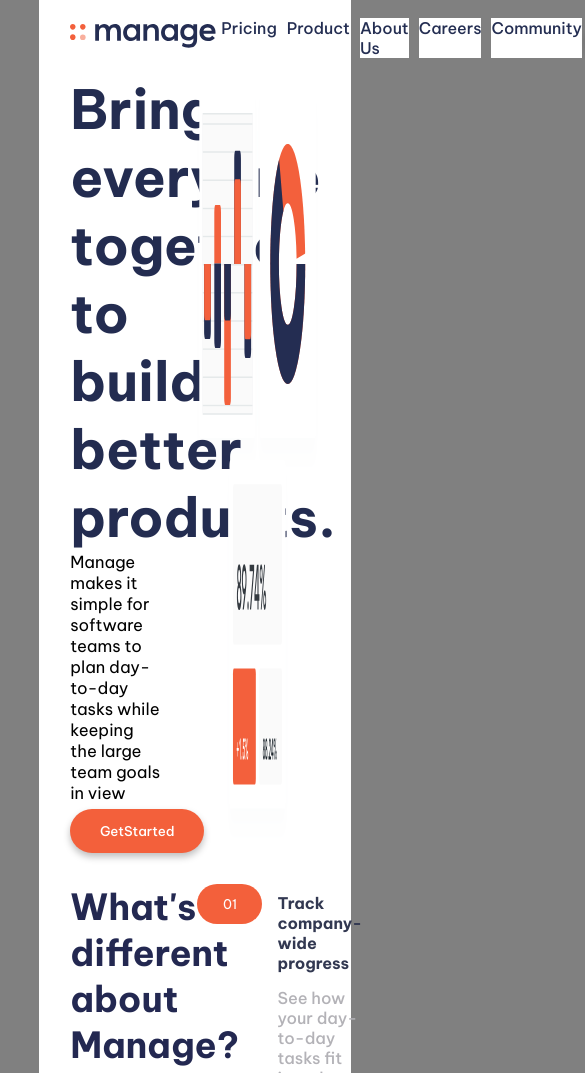
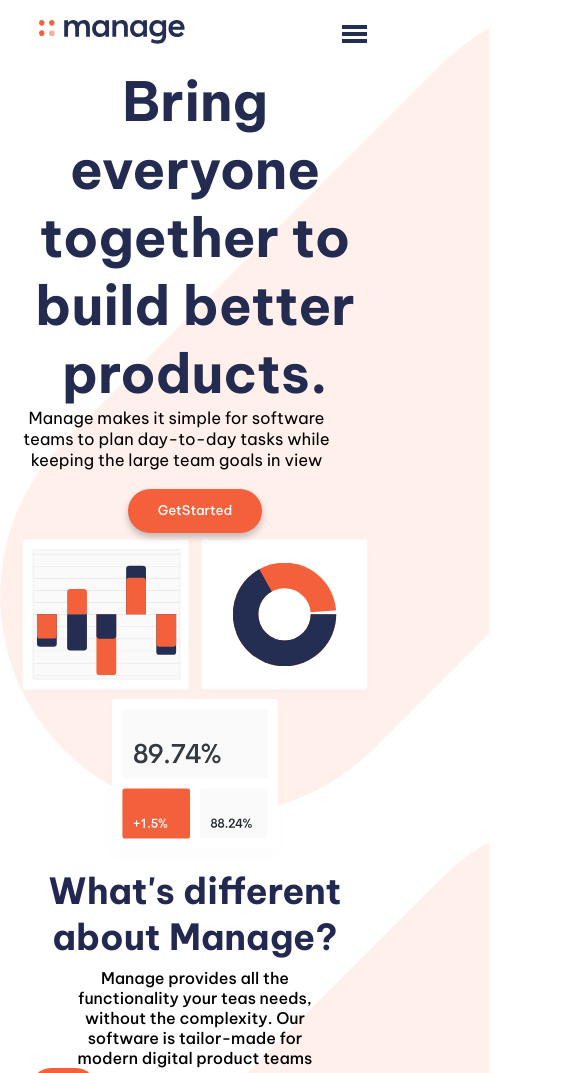
Before and after one commit to Gerard-hub/entregaFront1, a plain HTML site: page index.html in a window 390 px wide. Shown: the top 1073 px of the page, 585 px wide, since content can reach past the window. Drawn offline with Linux system fonts and the light colour scheme.

Commit message:
empezando a acomodar el formato movile

```diff
--- a/index.html
+++ b/index.html
@@ -12,7 +12,7 @@
     <script src="https://kit.fontawesome.com/8184829bc5.js" crossorigin="anonymous"></script>
 </head>
 <body>
-<div class="contenedor">
+
     <header>
         <div>
             <img src="imagenes/logo.svg" name="logo">
@@ -26,6 +26,7 @@
                 <li><a>Community</a></li>
             </ul>
         </nav>
+        <nav id="hamburguesa"><img src="imagenes/icon-hamburger.svg" alt="menu"></nav>
         <div class="navegador">
             <form  action="pagina2.html" method="POST">
                 <input class="buttonSubmit" type="submit" value="GetStarted" name="comenzar">
@@ -35,17 +36,17 @@
     <main>
         <section class="central">
             <div class="centralIzq">
-                <div>
+
                 <h1>Bring everyone together to build better products.</h1>
-                </div>
-                <div>
+
+
                 <p>Manage makes it simple for software teams to plan day-to-day tasks while keeping the large team goals in view</p>
-                </div>
-                <div>
-                    <form action="pagina2.html" method="POST">
-                        <input class="buttonSubmit" type="submit" value="GetStarted" name="comenzar2">
-                    </form>
-                </div>
+
+
+                <form action="pagina2.html" method="POST">
+                    <input class="buttonSubmit" type="submit" value="GetStarted" name="comenzar2">
+                </form>
+
             </div>
             <div class="centralDer">
                 <img src="imagenes/illustration-intro.svg" alt="graficas">
@@ -152,6 +153,6 @@
             <p>Copyright 2020. All Rights Reserved</p>
         </div>
     </footer>
-</div>
+
 </body>
 </html>
--- a/styles.css
+++ b/styles.css
@@ -6,14 +6,12 @@
 }
 
 body{
-    background-color: grey;
+
 }
 
-.contenedor{
-    width: 80%;
-    max-width: 1440px;
-    margin: 0 auto;
+body{
     background: #FFFFFF;
+    background-image: url("/imagenes/bg-tablet-pattern.svg");
 }
 
 header{
@@ -44,6 +42,10 @@
 
 .headerNav a{
     color: #242E52;
+}
+
+#hamburguesa{
+    display:none;
 }
 
 .buttonSubmit{
@@ -116,7 +118,7 @@
 }
 
 .central2izq h2{
-    margin-bottom: 20px;
+    margin-bottom: 2%;
     font-size: 36px;
 }
 
@@ -327,3 +329,42 @@
     color: #F3603B;
     /* background-color: #1E1E26; */
 }
+
+@media (max-width: 768px){
+    #hamburguesa{
+        display: flex;
+        width: 3%;
+        height: 3%;
+    }
+
+    .navHeader, .navegador{
+        display: none;
+    }
+
+    .central, .central2{
+        flex-wrap: wrap;
+        flex-direction: column;
+        align-content: center;
+        margin: 0%;
+    }
+
+    .centralIzq, .centralDer{
+        display: flex;
+        width: 95%;
+        text-align: center;
+    }
+
+    .centralIzq>p{width: 90%;}
+
+    .centralDer{
+        z-index: -1;
+        position: relative;
+    }
+
+    .central2izq{
+        display: flex;
+        width: 100%;
+        text-align: center;
+        align-items: center;
+    }
+}
```
